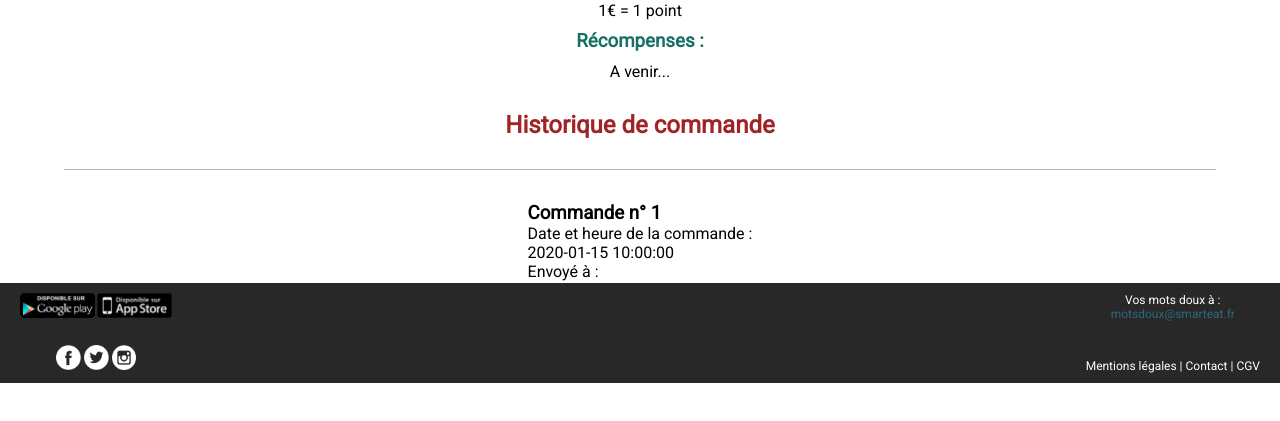
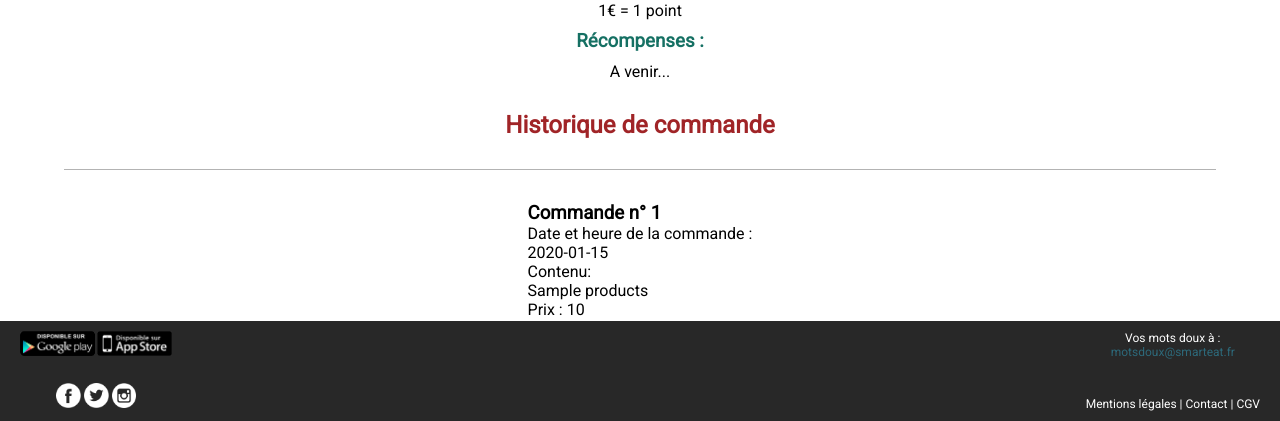
Before and after one commit to AnthonySpault/SmartEat, a PHP site: template views/profile.html.twig in a window 1280 px wide. Shown: the part 748-1169 px from the top of the page. Before the commit the page ends 1131 px from the top, so only its background shows below. Run offline with PHP 8.4, Linux system fonts and the light colour scheme; the template is opened without the code that fills it: most values are stand-ins (such as "Sample title", 1, 10 or a date in 2020); some libraries are stand-ins or nearby versions.

Commit message:
print storic orders whitout css

```diff
--- a/Controller/SecurityController.php
+++ b/Controller/SecurityController.php
@@ -4,6 +4,7 @@ namespace Controller;
 
 use Model\ContentManager;
 use Model\UserManager;
+use Model\OrderManager;
 
 
 class SecurityController extends BaseController
@@ -67,7 +68,9 @@ class SecurityController extends BaseController
         if (isset($_SESSION['user_id'])) {
             $userManager = UserManager::getInstance();
             $ContentManager = ContentManager::getInstance();
+            $OrderManager = OrderManager::getInstance();
             $user = $userManager->getUserById($_SESSION['user_id']);
+            $orders = $OrderManager->getOrderByUserId($_SESSION['user_id']);
             $allAddress = $userManager->getAddressByUserId($_SESSION['user_id']);
             if ($_SERVER['REQUEST_METHOD'] === 'POST') {
                 if ($_POST['action'] == "editProfile") {
@@ -160,6 +163,7 @@ class SecurityController extends BaseController
                 'SessionEmail' => $_SESSION['email'],
                 'user' => $user,
                 'allAddress' => $allAddress,
+                'orders' => $orders
             ]);
 
         } else {
--- a/views/profile.html.twig
+++ b/views/profile.html.twig
@@ -72,12 +72,14 @@
             {% for order in orders %}
                 <tr>
                     <td>
-                <h3>Commande n° {{ order.id }}</h3>
+                        <h3>	Commande n° {{ order.id }}</h3>
                         <p>
                             Date et heure de la commande :<br />
-                    {{ order.date }}<br />
-                    Envoyé à :<br>
-                    <!-- ADRESSE -->
+                            {{ order.orderdate}}<br />
+                            Contenu:<br>
+                            {{ order.products }}<br>
+                            Prix :
+                            {{ order.total}}
                         </p>
                     </td>
                 </tr>
```
Also changed, not shown: Model/OrderManager.php (+10 -0 lines). Lines whose indentation alone changed are shown as unchanged.
